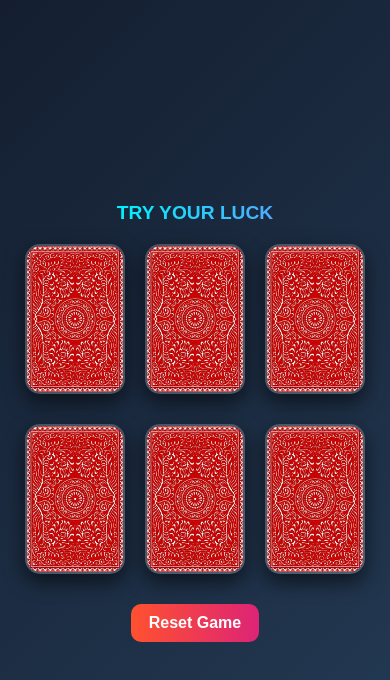
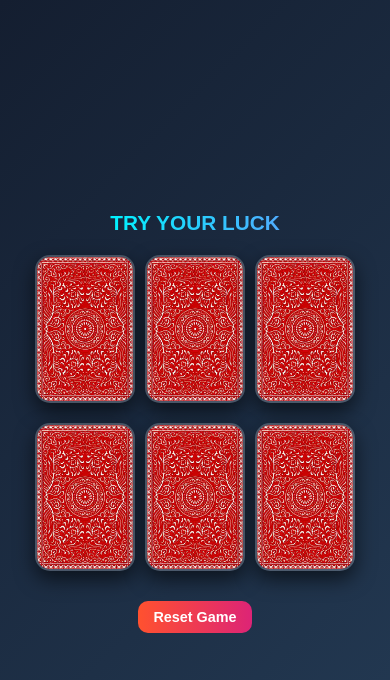
Before and after one commit to hariswahid123/cards-game, a plain HTML site: page index.html in a window 390 px wide. Drawn offline with Linux system fonts and the light colour scheme.

Commit message:
responsive changes

```diff
--- a/style.css
+++ b/style.css
@@ -14,7 +14,7 @@ body {
   flex-direction: column;
   justify-content: center;
   align-items: center;
-  padding: 20px;
+  padding: 15px;
 }
 
 #message {
@@ -29,17 +29,16 @@ body {
 
 main, .main {
   display: flex;
-  flex-wrap: wrap; /* responsive wrap */
-  gap: 20px;
+  flex-wrap: wrap;
+  gap: 15px;
   justify-content: center;
-  margin-bottom: 30px;
+  margin-bottom: 20px;
 }
 
 main img, .main img {
-  width: 160px;
-  height: 220px;
-  max-width: 30vw;   /* responsive size */
-  max-height: 40vw;  /* responsive height */
+  width: 28vw;   /* responsive width */
+  height: auto;  /* keep ratio */
+  max-width: 150px;
   border-radius: 15px;
   border: 2px solid rgba(255,255,255,0.2);
   box-shadow: 0 8px 20px rgba(0,0,0,0.6);
@@ -63,6 +62,7 @@ button {
   border-radius: 10px;
   cursor: pointer;
   transition: 0.3s ease;
+  margin-top: 10px;
 }
 
 button:hover {
@@ -71,34 +71,39 @@ button:hover {
   box-shadow: 0 6px 15px rgba(0,0,0,0.5);
 }
 
-/* 📱 Mobile responsive adjustments */
+/* 📱 Mobile adjustments */
 @media (max-width: 768px) {
-  main img, .main img {
-    width: 120px;
-    height: 170px;
-    max-width: 40vw;
-    max-height: 50vw;
+  #message {
+    font-size: 1.6rem;
   }
 
-  #message {
-    font-size: 1.5rem;
+  main img, .main img {
+    width: 40vw;
+    max-width: 120px;
+  }
+
+  button {
+    font-size: 1rem;
+    padding: 10px 18px;
   }
 }
 
 @media (max-width: 480px) {
-  main img, .main img {
-    width: 100px;
-    height: 150px;
-    max-width: 45vw;
-    max-height: 55vw;
+  #message {
+    font-size: 1.3rem;
   }
 
-  #message {
-    font-size: 1.2rem;
+  main, .main {
+    gap: 10px;
+  }
+
+  main img, .main img {
+    width: 45vw;
+    max-width: 100px;
   }
 
   button {
-    padding: 10px 18px;
-    font-size: 1rem;
+    font-size: 0.9rem;
+    padding: 8px 15px;
   }
 }
```
